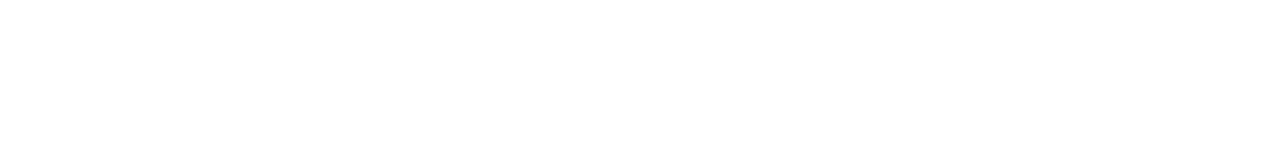
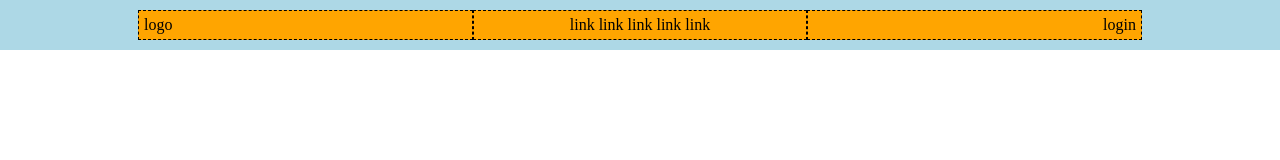
Before and after one commit to GiovanniCadoni/htmlcss-struttura-discord, a plain HTML site: page index.html in a window 1280 px wide. Drawn offline with Linux system fonts and the light colour scheme.

Commit message:
add: header

```diff
--- a/css/style.css
+++ b/css/style.css
@@ -3,3 +3,40 @@
     padding: 0;
     box-sizing: border-box;
 }
+
+/*HEADER*/
+
+header{
+    /*DEBUG*/
+    background-color: lightblue;
+    /*FINE DEBUG*/
+    height: 50px;
+}
+.navigation-box{
+    display: flex;
+    width: 80%;
+    margin: 0 auto;
+    padding: 10px;
+    justify-content: center;
+    align-items: center;
+}
+
+.navigation-block{
+    background-color: orange;
+    border: 1px dashed black;
+    width: calc(100% / 3);
+    text-align: center;
+    padding: 5px;
+}
+
+.navigation-block.logo{
+    text-align: left;
+}
+
+.navigation-block.link{
+
+}
+
+.navigation-block.login{
+    text-align: right;
+}
--- a/index.html
+++ b/index.html
@@ -10,8 +10,18 @@
     <body>
 
         <!--HEADER-->
-        <header>
-
+        <header class="navigation">
+            <div class="navigation-box">
+                <div class="navigation-block logo">
+                    logo
+                </div>
+                <div class="navigation-block links">
+                    link link link link link
+                </div>
+                <div class="navigation-block login">
+                    login
+                </div>
+            </div>
         </header>
         <!--/HEADER-->
 
```
